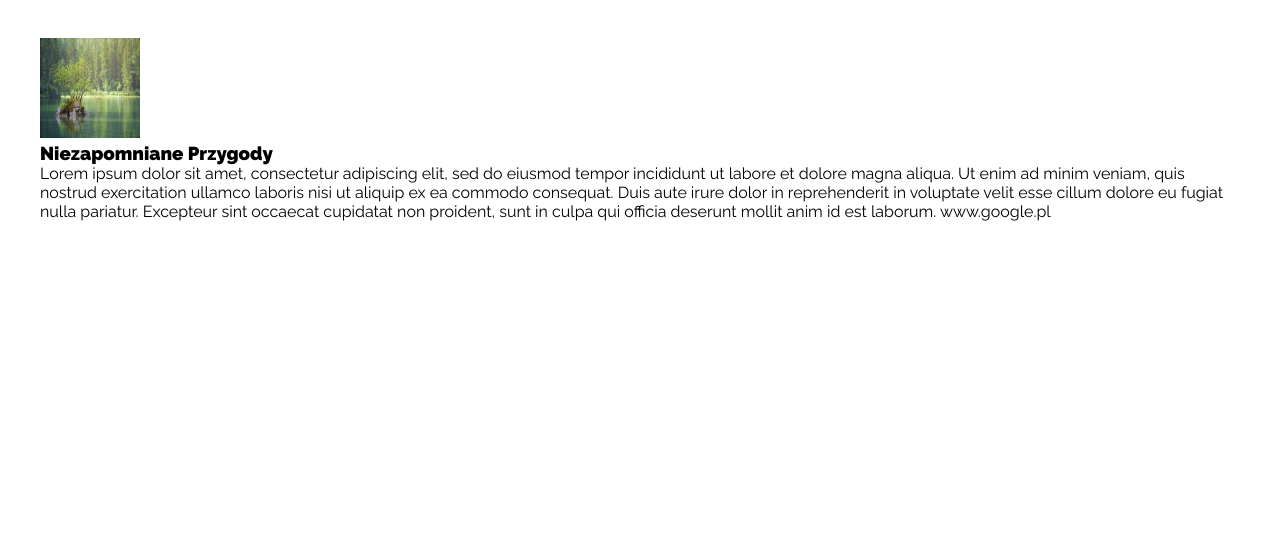
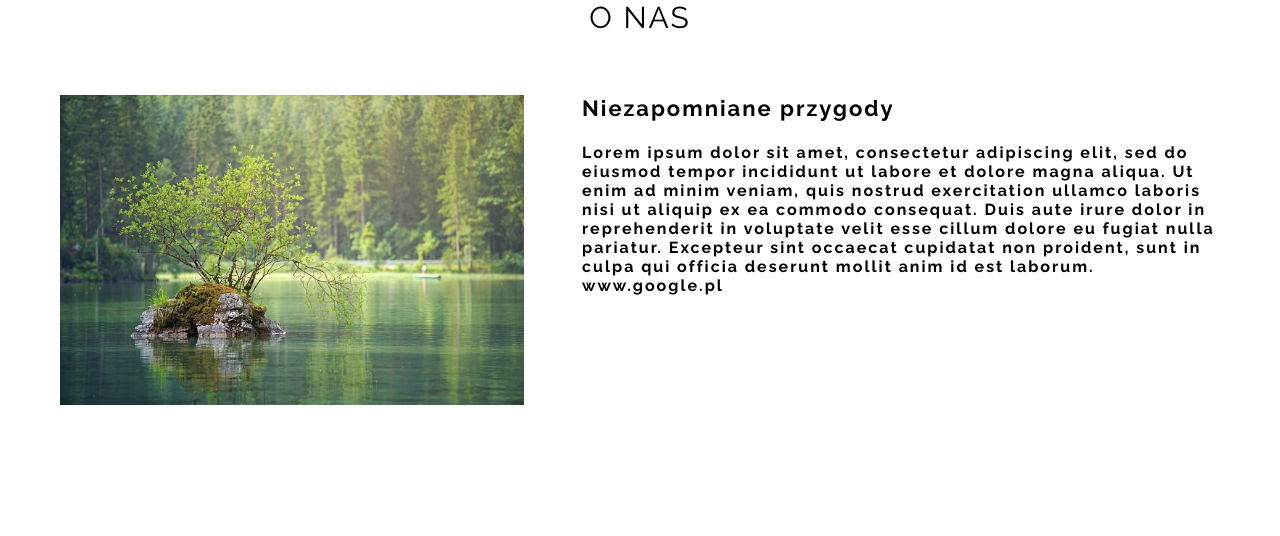
Before and after one commit to cybulskikacper/Forest-Website, a plain HTML site: page index.html in a window 1280 px wide. Shown: the part 730-1266 px from the top of the page. Before the commit the page ends 970 px from the top, so only its background shows below. Drawn offline with Linux system fonts and the light colour scheme.

Commit message:
about section done

```diff
--- a/index.html
+++ b/index.html
@@ -9,6 +9,8 @@
     <link
         href="https://fonts.googleapis.com/css2?family=Cinzel:wght@400;700&family=Raleway:wght@200;400;900&display=swap"
         rel="stylesheet">
+    <link href="https://fonts.googleapis.com/css2?family=Raleway:wght@400;500;700&display=swap" rel="stylesheet">
+
     <link rel="stylesheet" href="./css/hamburger.css">
     <link rel="stylesheet" href="./css/main.css">
 </head>
@@ -46,18 +48,20 @@
     </header>
 
     <main class="main">
-        <section class="section ">
+        <section class="section section-padding section-heading ">
 
             <div class="wrapper">
-                <h2 class="section-heading section-padding">o nas</h2>
 
+                <h2 class="about-heading">o nas </h2>
                 <div class="about__box">
+
                     <div class="about__box-img">
-                        <img src="./img/waters-small.jpg" alt="Small water island in the middle of the woods"
+                        <img src="./img/waters-small.jpg" alt="Wodna wyspa na środku jeziora na tle lasu "
                             class="about__img">
                     </div>
+
                     <div class="about__box-text">
-                        <h3 class="about__title">Niezapomniane Przygody</h3>
+                        <h3 class="about__title">Niezapomniane przygody</h3>
                         <p class="about__text">Lorem ipsum dolor sit amet, consectetur adipiscing elit, sed do eiusmod
                             tempor incididunt ut labore et dolore magna aliqua. Ut enim ad minim veniam, quis nostrud
                             exercitation ullamco laboris nisi ut aliquip ex ea commodo consequat. Duis aute irure dolor
@@ -65,7 +69,11 @@
                             sint occaecat cupidatat non proident, sunt in culpa qui officia deserunt mollit anim id est
                             laborum. www.google.pl</p>
                     </div>
+
+
+
                 </div>
+
 
             </div>
         </section>
--- a/sass/_components.scss
+++ b/sass/_components.scss
@@ -16,14 +16,13 @@
 	position: relative;
 	margin-bottom: 0.5em;
 	font-size: 3rem;
-	font-weight: 300;
-	text-transform: uppercase;
+	// text-transform: uppercase;
 	text-align: center;
 	letter-spacing: 2px;
 }
 
 .section-padding {
-	padding: 1.3em 2em;
+	padding: 3em 2em;
 }
 
 .wrapper {
--- a/sass/_small.scss
+++ b/sass/_small.scss
@@ -17,4 +17,22 @@
 			font-size: 2rem;
 		}
 	}
+
+	.section {
+		.about {
+			&__box {
+				flex-direction: row;
+				justify-content: space-between;
+				text-align: left;
+				&-text {
+					margin-left: 0.1em;
+					width: 55%;
+				}
+
+				&-img {
+					width: 40%;
+				}
+			}
+		}
+	}
 }
--- a/sass/main.scss
+++ b/sass/main.scss
@@ -112,15 +112,30 @@ body {
 .section {
 	color: black;
 	.about {
-		color: black;
-		display: flex;
+		font-weight: 300;
+		&-heading {
+			font-size: 3rem;
+			font-weight: 400;
+			margin-bottom: 2em;
+			text-transform: uppercase;
+		}
 		&__box {
-			&-img {
-				.about__img {
-					width: 100px;
-					height: 100px;
-				}
-			}
+			display: flex;
+			flex-direction: column;
+		}
+
+		&__img {
+			width: 100%;
+		}
+
+		&__title {
+			font-size: 2.2rem;
+			margin-bottom: 1em;
+		}
+
+		&__text {
+			font-size: 1.6rem;
+			font-weight: 600;
 		}
 	}
 }
```
Also changed, not shown: css/main.css, 1 other file.
